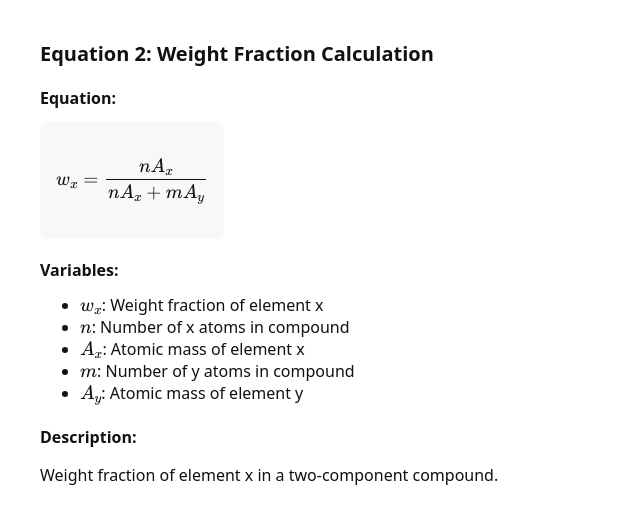
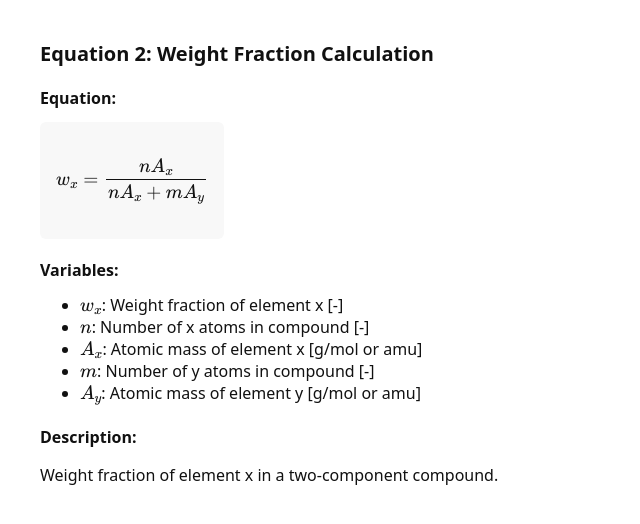
Before and after one commit to dpert1/iRDC, a plain HTML site: page equations/number-density/eq02_mass_fraction.html in a window 1280 px wide. Shown: the whole page, without its empty margins (0-640 px from the left). Drawn offline with nearby package versions, Linux system fonts and the light colour scheme.

Commit message:
Update eq02_mass_fraction.html

```diff
--- a/equations/number-density/eq02_mass_fraction.html
+++ b/equations/number-density/eq02_mass_fraction.html
@@ -22,11 +22,11 @@
   <div class="equation">\[w_x = \frac{n A_x}{n A_x + m A_y}\]</div>
   <h2>Variables:</h2>
   <ul>
-    <li>\(w_x\): Weight fraction of element x</li>
-    <li>\(n\): Number of x atoms in compound</li>
-    <li>\(A_x\): Atomic mass of element x</li>
-    <li>\(m\): Number of y atoms in compound</li>
-    <li>\(A_y\): Atomic mass of element y</li>
+    <li>\(w_x\): Weight fraction of element x [-]</li>
+    <li>\(n\): Number of x atoms in compound [-]</li>
+    <li>\(A_x\): Atomic mass of element x [g/mol or amu]</li>
+    <li>\(m\): Number of y atoms in compound [-]</li>
+    <li>\(A_y\): Atomic mass of element y [g/mol or amu]</li>
   </ul>
   <h2>Description:</h2>
   <p>Weight fraction of element x in a two-component compound.</p>
```
